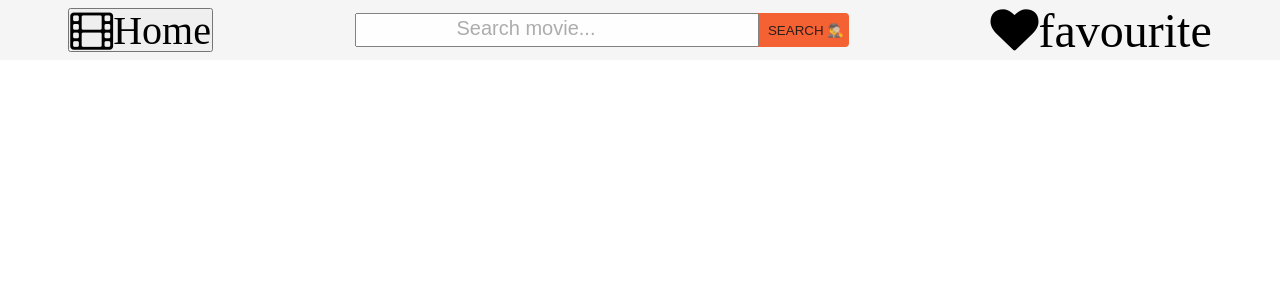
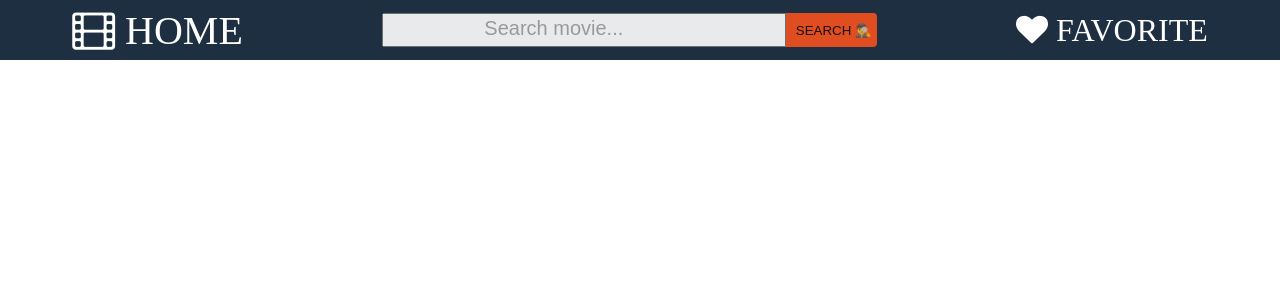
Before and after one commit to samip-sharma/Tv-project, a PHP site: page / in a window 1280 px wide. Shown: the top 300 px of the page. Run offline with PHP 8.4, Linux system fonts and the light colour scheme.

Commit message:
added related movies in show page

```diff
--- a/frontend/index.css
+++ b/frontend/index.css
@@ -3,13 +3,106 @@
   padding:0;
 }
 
-
-.fa-heart{
-  color: black;
+html,
+body {
+  max-width: 100%;
+  overflow-x: hidden;
 }
 
 
+.favourite-movie .fa-heart{
+  color: white;
+  padding:10px;
+
+}
+
+.fa-heart:hover{
+  background-color: rgb(29,	47,	64	);
+}
 /* my css */
+
+
+.button-on-top{
+  border: none;
+  background-color: rgba(29	,47,	64	, 1);
+  outline: none;
+  color: white;
+  cursor: pointer;
+  padding:10px;
+
+}
+
+.button-on-top:hover{
+  background-color: black;
+
+}
+
+.favourite-movie .fa-heart:hover{
+  background-color: black;
+
+}
+
+.grid{
+  display: flex;
+  margin-left: 20px;
+  flex-direction: column;
+}
+
+.all-fav-list{
+/* display: flex;
+flex-direction: row;
+justify-content: center;
+align-items: center;
+felx-wrap: wrap;
+overflow-x: auto; */
+overflow: scroll;
+white-space: nowrap;
+max-width: 20%;
+}
+
+.inlinetry {
+  display: inline-block;
+}
+
+
+
+.favourite-img img{
+  height:500px;
+}
+
+
+.container .show{
+  width: 800px;
+  margin-top: 30px;
+}
+
+.similar-movies{
+  margin-top: 20px;
+  overflow: auto;
+  /* background-color: red; */
+  display: flex;
+  flex-direction: row;
+  flex-wrap: wrap;
+  justify-content: center;
+  align-items: center;
+  /* display: flex; */
+  /* overflow-x: scroll; */
+}
+
+.each-similar-movie img{
+  /* width:"410"; */
+  height:200px;
+  margin-right: 20px;
+  margin-bottom: 20px;
+
+}
+
+.each-similar-movie img:hover{
+  opacity: 1;
+  -webkit-animation: flash 1.5s;
+  animation: flash 1.5s;
+  cursor: pointer;
+}
 
 .text-box{
   width:400px;
@@ -44,6 +137,7 @@
 	opacity: 1;
 	-webkit-animation: flash 1.5s;
 	animation: flash 1.5s;
+  cursor: pointer;
 }
 @-webkit-keyframes flash {
 	0% {
@@ -112,7 +206,8 @@ body{
   position: fixed;
   width: 100%;
   height:60px;
-  background-color: rgba(245, 245, 245, 1)
+  background-color: rgba(29	,47,	64	, 1);
+  color: white;
 }
 
 .each-img img{
@@ -272,23 +367,10 @@ html {
 
 
 
-
-.grid{
-  display: flex;
-  margin-left: 20px;
-  flex-direction: column;
-}
-
-.container .show{
-  width: 1000px;
-  margin-top: 30px;
-}
-
-
-
 /* like button */
 
 .button-like {
+  outline: none;
   border: 2px solid #8a8a8a;
   background-color: transparent;
   text-decoration: none;
--- a/frontend/index.html
+++ b/frontend/index.html
@@ -22,7 +22,7 @@
 <div class="nav-wall">
   <div>
 
-  <button class="button-on-top" type="button" name="button"><i class="fa fa-film fa-3x">Home</i></button>
+  <button class="button-on-top" type="button" name="button"><i class="fa fa-film fa-3x"> HOME</i></button>
   </div>
 
   <div class="search-bar">
@@ -36,7 +36,7 @@
 
 
   <div>
-   <a href="#" class="favourite-movie"><i class="fa fa-heart fa-3x">favourite</i></a>
+   <a href="#" class="favourite-movie"><i class="fa fa-heart fa-2x"> FAVORITE</i></a>
   </div>
 
 
```
Also changed, not shown: frontend/index.js (+43 -9 lines).
